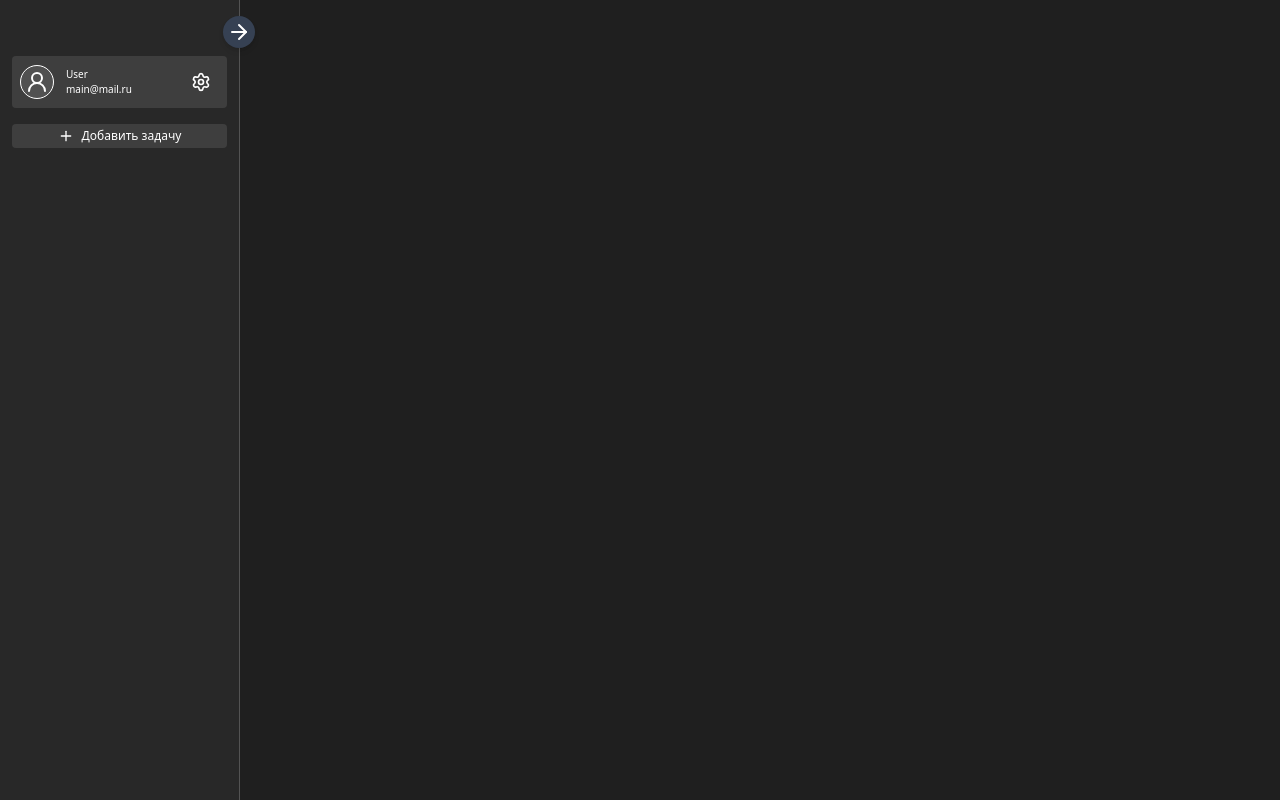
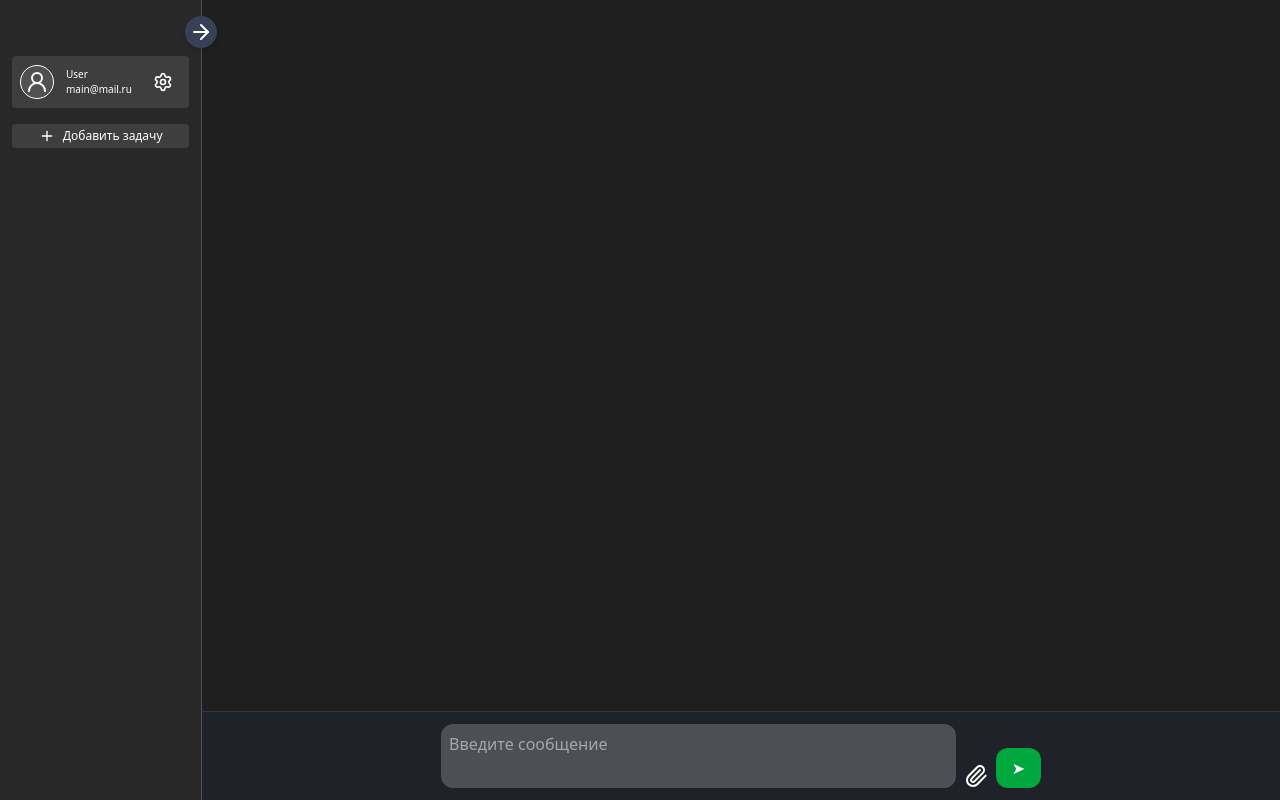
Before and after one commit to YangBang74/manager-task, a Vue app: page /task/1 in a window 1280 px wide. Built offline with nearby package versions, Linux system fonts and the light colour scheme.

Commit message:
style: change styles for task details

```diff
--- a/src/layouts/default.vue
+++ b/src/layouts/default.vue
@@ -5,7 +5,7 @@ import { RouterView } from 'vue-router'
 
 <template>
   <div class="layout">
-    <main class="flex gap-4">
+    <main class="flex">
       <VertcialNav />
       <RouterView />
     </main>
--- a/src/views/TaskDetail.vue
+++ b/src/views/TaskDetail.vue
@@ -1,45 +1,35 @@
 <script setup lang="ts">
 import { useTaskStore } from '@/stores/tasks'
 import type { TaskItem } from '@/stores/tasks'
-
-import { ref, computed } from 'vue'
+import { ref, computed, onMounted, nextTick } from 'vue'
+import { Paperclip } from 'lucide-vue-next'
 
 const store = useTaskStore()
 
 const taskId = ref(store.tasks[0]?.id || 0)
 const currentTask = computed(() => store.tasks.find((t) => t.id === taskId.value))
-
 const newContent = ref('')
+const editingId = ref<number | null>(null)
+const editContent = ref('')
+const messagesContainer = ref<HTMLElement | null>(null)
 
 function addTextItem() {
   if (!newContent.value.trim() || !currentTask.value) return
   store.addItemToTask(currentTask.value.id, 'text', newContent.value.trim())
   newContent.value = ''
+  scrollToBottom()
 }
 
 function addImageItem(base64: string) {
   if (!currentTask.value) return
   store.addItemToTask(currentTask.value.id, 'image', base64)
-}
-
-function onPaste(e: ClipboardEvent) {
-  const items = e.clipboardData?.items
-  if (!items) return
-
-  for (const item of items) {
-    if (item.type.indexOf('image') !== -1) {
-      const file = item.getAsFile()
-      if (file) readFileAsBase64(file)
-    }
-  }
+  scrollToBottom()
 }
 
 function readFileAsBase64(file: File) {
   const reader = new FileReader()
   reader.onload = () => {
-    if (typeof reader.result === 'string') {
-      addImageItem(reader.result)
-    }
+    if (typeof reader.result === 'string') addImageItem(reader.result)
   }
   reader.readAsDataURL(file)
 }
@@ -48,6 +38,17 @@ function onFileChange(e: Event) {
   const input = e.target as HTMLInputElement
   if (!input.files?.length) return
   Array.from(input.files).forEach((file) => readFileAsBase64(file))
+}
+
+function onPaste(e: ClipboardEvent) {
+  const items = e.clipboardData?.items
+  if (!items) return
+  for (const item of items) {
+    if (item.type.indexOf('image') !== -1) {
+      const file = item.getAsFile()
+      if (file) readFileAsBase64(file)
+    }
+  }
 }
 
 function onDrop(e: DragEvent) {
@@ -60,9 +61,7 @@ function onDragOver(e: DragEvent) {
   e.preventDefault()
 }
 
-const editingId = ref<number | null>(null)
-const editContent = ref('')
-
+// Редактирование
 function startEdit(item: TaskItem) {
   editingId.value = item.id
   editContent.value = item.content
@@ -74,31 +73,36 @@ function cancelEdit() {
 }
 
 function saveEdit(item: TaskItem) {
-  if (!editContent.value.trim()) return
-  store.editItemContent(currentTask.value!.id, item.id, editContent.value.trim())
+  if (!editContent.value.trim() || !currentTask.value) return
+  store.editItemContent(currentTask.value.id, item.id, editContent.value.trim())
   cancelEdit()
 }
+
+// Прокрутка вниз
+function scrollToBottom() {
+  nextTick(() => {
+    messagesContainer.value?.scrollTo({
+      top: messagesContainer.value.scrollHeight,
+      behavior: 'smooth',
+    })
+  })
+}
+
+onMounted(() => scrollToBottom())
 </script>
 
 <template>
-  <div v-if="store.tasks.length" class="max-w-3xl mx-auto px-4">
-    <!-- Выбор задачи -->
-    <select v-model="taskId" class="mb-4 px-2 py-1 rounded text-black w-full">
-      <option v-for="task in store.tasks" :key="task.id" :value="task.id">
-        {{ task.title }}
-      </option>
-    </select>
-
-    <!-- Заголовок задачи -->
-    <h2 class="text-xl font-bold border-b border-white/10 pb-2 mb-4">
-      {{ currentTask?.title }}
-    </h2>
-
-    <!-- Список сообщений -->
-    <div class="space-y-2">
-      <div v-for="item in currentTask?.items" :key="item.id" class="flex items-start">
-        <!-- Сообщение -->
-        <div class="max-w-[70%] bg-white/10 text-white px-3 py-2 rounded-xl relative">
+  <div class="h-screen flex flex-col w-full text-white overflow-hidden">
+    <!-- Сообщения -->
+    <main
+      ref="messagesContainer"
+      class="flex-1 overflow-y-auto p-4 space-y-3 scroll-smooth"
+      @paste="onPaste"
+      @drop="onDrop"
+      @dragover="onDragOver"
+    >
+      <div v-for="item in currentTask?.items" :key="item.id" class="flex">
+        <div class="bg-white/10 p-3 rounded-2xl max-w-[75%] relative">
           <div v-if="editingId === item.id">
             <input
               v-model="editContent"
@@ -112,22 +116,24 @@ function saveEdit(item: TaskItem) {
           </div>
 
           <template v-else>
-            <div v-if="item.type === 'text'">{{ item.content }}</div>
+            <div v-if="item.type === 'text'" class="break-words whitespace-pre-wrap">
+              {{ item.content }}
+            </div>
             <div v-else-if="item.type === 'image'">
-              <img :src="item.content" class="rounded-lg max-w-full max-h-60" />
+              <img :src="item.content" class="rounded-xl max-w-full max-h-60" />
             </div>
 
-            <div class="absolute top-1 right-1 flex gap-1">
+            <div class="absolute top-1 right-2 flex gap-1 text-xs">
               <button
                 v-if="item.type === 'text'"
                 @click="startEdit(item)"
-                class="text-xs text-yellow-400 hover:text-yellow-500"
+                class="text-yellow-400 hover:text-yellow-300"
               >
                 ✏️
               </button>
               <button
                 @click="store.removeItemFromTask(currentTask.id, item.id)"
-                class="text-xs text-red-400 hover:text-red-500"
+                class="text-red-400 hover:text-red-300"
               >
                 ✕
               </button>
@@ -135,41 +141,38 @@ function saveEdit(item: TaskItem) {
           </template>
         </div>
       </div>
-    </div>
+    </main>
 
-    <!-- Форма отправки -->
-    <div
-      class="mt-4 border border-white/20 rounded p-3 bg-white/5 flex items-end gap-2"
-      @paste="onPaste"
-      @drop="onDrop"
-      @dragover="onDragOver"
-    >
     <!-- Поле ввода -->
+    <footer class="border-t border-white/10 p-3 bg-gray-800/40">
+      <div class="flex items-end gap-2 w-full max-w-150 mx-auto">
         <textarea
           v-model="newContent"
           placeholder="Введите сообщение"
-        class="w-full p-2 rounded bg-white/30 text-black resize-none"
+          class="w-full p-2 rounded-xl bg-white/20 text-white resize-none focus:outline-none focus:ring-2 focus:ring-green-500"
           rows="2"
           @keyup.enter.prevent="addTextItem"
         ></textarea>
 
-      <!-- Кнопка прикрепить файл -->
         <label class="cursor-pointer">
-        📎
+          <Paperclip class="w-6 h-6 text-white" />
           <input type="file" accept="image/*" hidden @change="onFileChange" multiple />
         </label>
 
-      <!-- Кнопка отправки -->
         <button
           @click="addTextItem"
-        class="px-4 py-1 rounded bg-green-600 hover:bg-green-700 transition"
+          class="px-4 py-2 rounded-xl bg-green-600 hover:bg-green-700 transition"
         >
           ➤
         </button>
       </div>
+    </footer>
   </div>
 </template>
 
 <style scoped>
-/* Можно добавить стили подсветки для drag & drop */
+main::-webkit-scrollbar {
+  width: 0;
+  height: 0;
+}
 </style>
```
Lines whose indentation alone changed are shown as unchanged.
